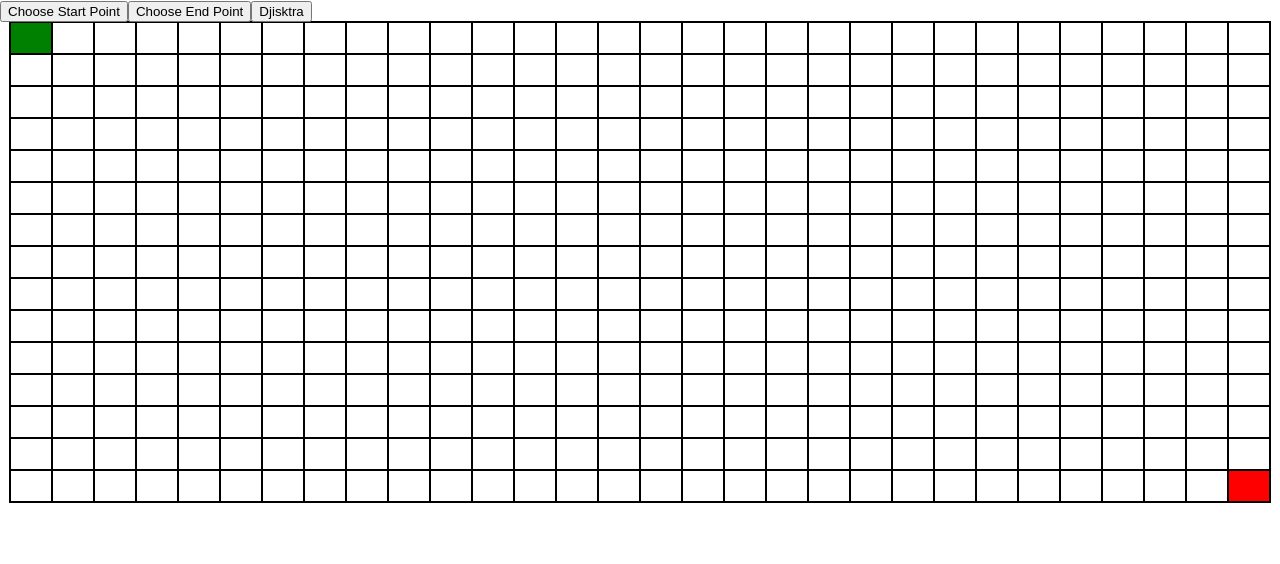
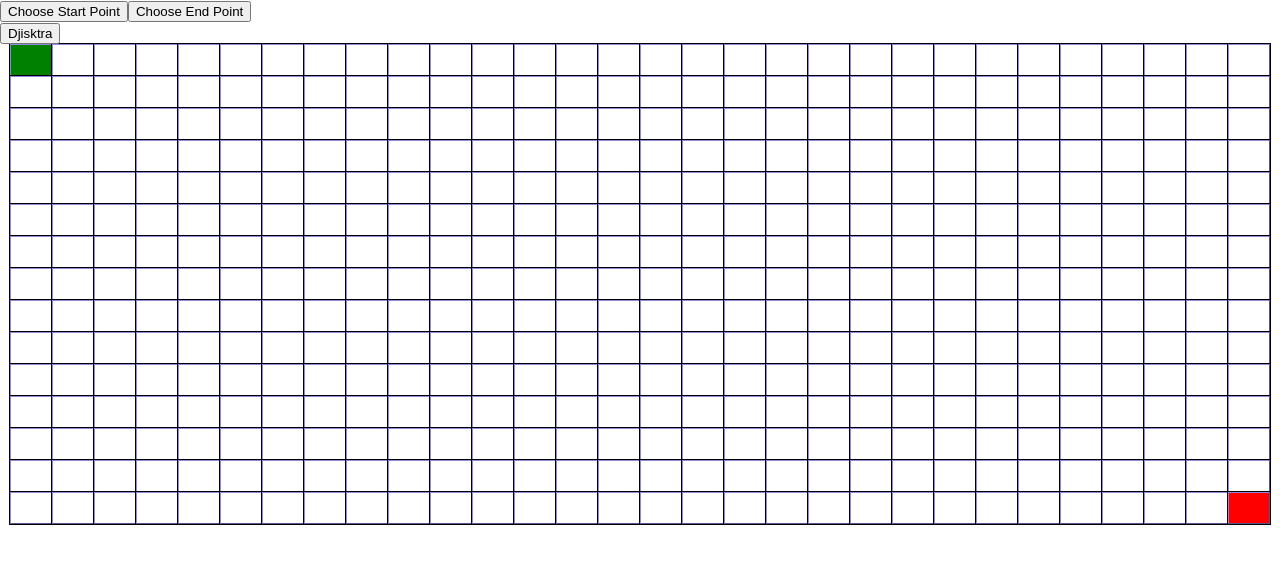
Before and after one commit to AryanLohani/PathFindingVisualizer, a React (Create React App) app in the folder pfv/: page / in a window 1280 px wide. Shown: the top 564 px of the page. Built offline with nearby package versions, Linux system fonts and the light colour scheme.

Commit message:
walls added

```diff
--- a/pfv/src/pfv/algortihms/Djisktra.jsx
+++ b/pfv/src/pfv/algortihms/Djisktra.jsx
@@ -1,12 +1,12 @@
 
-export  function Djisktra(rows,cols,startnode,endnode,size){
-    const INF = 100000;
+export  function Djisktra(rows,cols,startnode,endnode,grid){
+    const INF = 100000,size = grid.length;
 
-    function isNeighbor(row,col){
-        return (row>=0 && row<rows) && (col>=0 && col<cols);
-    }
     function node(row,col){
         return row*cols + col;
+    }
+    function isNeighbor(row,col){
+        return (row>=0 && row<rows) && (col>=0 && col<cols) && (!grid[node(row,col)][5]);
     }
     function calculateShotestPath(distance){
         let shortestpath=[];
@@ -57,5 +57,5 @@ export  function Djisktra(rows,cols,startnode,endnode,size){
             }
         }
     }
-    return[[-1],[-1]];
+    return[OrderOfVisitedNodes,[]];
 }
--- a/pfv/src/pfv/main.css
+++ b/pfv/src/pfv/main.css
@@ -2,7 +2,7 @@
     margin: auto;
 }
 .node{
-    border: 1px solid black;
+    border: 1px outset rgb(144, 135, 224);
     height:30px;
     width: 40px;
     float: left;
--- a/pfv/src/pfv/main.jsx
+++ b/pfv/src/pfv/main.jsx
@@ -3,7 +3,7 @@ import Node from "../pfv/node/node.jsx"
 import {Djisktra} from "../pfv/algortihms/Djisktra"
 import "./main.css";
 
-var rows=15,cols=30;
+var rows=15,cols=Math.floor((document.body.clientWidth -80)/40);
 const App =(()=>{
     const GenerateGrid = () =>{
         let grid=[];
@@ -15,6 +15,7 @@ const App =(()=>{
                     col,
                     false,
                     false,
+                    false,
                 ]);
             }
         }
@@ -24,7 +25,7 @@ const App =(()=>{
     const [grid,setGrid] = useState(GenerateGrid());
     const [current,setCurrent] = useState([true,false]);
     const [position,setPosition] = useState([0,rows*cols -1]);
-
+    const [pressed, setPressed] = useState(false);
 
     const handleclick = (e) =>{
         let array = [false,false];
@@ -60,34 +61,47 @@ const App =(()=>{
                 let newgrid = grid.slice();
                 newgrid[OrderOfVisitedNodes[i]][3] = true;
                 setGrid(newgrid);
-            },10*i);
+            },5*i);
         }
     }
 
-    const Reset  = () =>{
-        setGrid(GenerateGrid());
-    }
-
     const runDjisktra = () =>{
-        const [OrderOfVisitedNodes,shortestpath] = Djisktra(rows,cols,position[0],position[1],grid.length);
+        const [OrderOfVisitedNodes,shortestpath] = Djisktra(rows,cols,position[0],position[1],grid);
         AnimateDjisktra(OrderOfVisitedNodes);
         AnimateShortestpath(shortestpath,OrderOfVisitedNodes.length+1);
     };
 
+    const handlepress = (e)=>{
+        setPressed(e);
+    };
+
+    const handlewalls = (e) =>{
+        if(pressed){
+            let newgrid = grid.slice();
+            newgrid[e][5] = true;
+            setGrid(newgrid);
+        }
+    };
 
     return(
         <div>
-            {/* <button onClick={()=>Reset()}>Reset</button> */}
             <button onClick={() =>handleclick(0)}>Choose Start Point</button>
             <button onClick={() =>handleclick(1)}>Choose End Point</button>
+            <br/>
             <button onClick={() =>runDjisktra()}>Djisktra</button>
             <div className="canvas" style={{width:(cols)*42}}>
                 {grid.map(e=>(
-                    <div onClick={() =>handlechange(e[0])}>
+                    <div
+                        onDoubleClick={() =>handlechange(e[0])}
+                        onMouseDown={() =>handlepress(true)}
+                        onMouseUp = {() =>handlepress(false)}
+                        onMouseEnter={() =>handlewalls(e[0])}
+                    >
                         <Node
                             key={e}
                             isVisited = {e[3]}
                             isPath = {e[4]}
+                            isWall = {e[5]}
                             isStart = {position[0]===e[0]}
                             isEnd = {position[1]===e[0]}
                         />
--- a/pfv/src/pfv/node/node.css
+++ b/pfv/src/pfv/node/node.css
@@ -17,3 +17,6 @@
     width: 40px;
     float: left;
 }
+.wall{
+    background-color: black;
+}
--- a/pfv/src/pfv/node/node.jsx
+++ b/pfv/src/pfv/node/node.jsx
@@ -2,14 +2,18 @@ import React,{useEffect, useState} from 'react';
 import "./node.css";
 
 const Node = (props) =>{
-    const isStart = props.isStart, isEnd = props.isEnd, isVisited=props.isVisited,isPath = props.isPath;
+    const   isStart = props.isStart,
+            isEnd = props.isEnd,
+            isVisited=props.isVisited,
+            isPath = props.isPath,
+            isWall = props.isWall;
     var classes = "node ";
     if(isStart) classes+="startnode ";
-    if(isEnd) classes+="endnode ";
-    if(isPath) classes+="path ";
-    else{
-        if(isVisited) classes+="visited "
-    }
+    else if(isEnd) classes+="endnode ";
+    else if(isPath) classes+="path ";
+    else if(isVisited) classes+="visited ";
+    else if(isWall) classes+="wall  ";
+
     return(
         <div className={classes}></div>
     )
```
